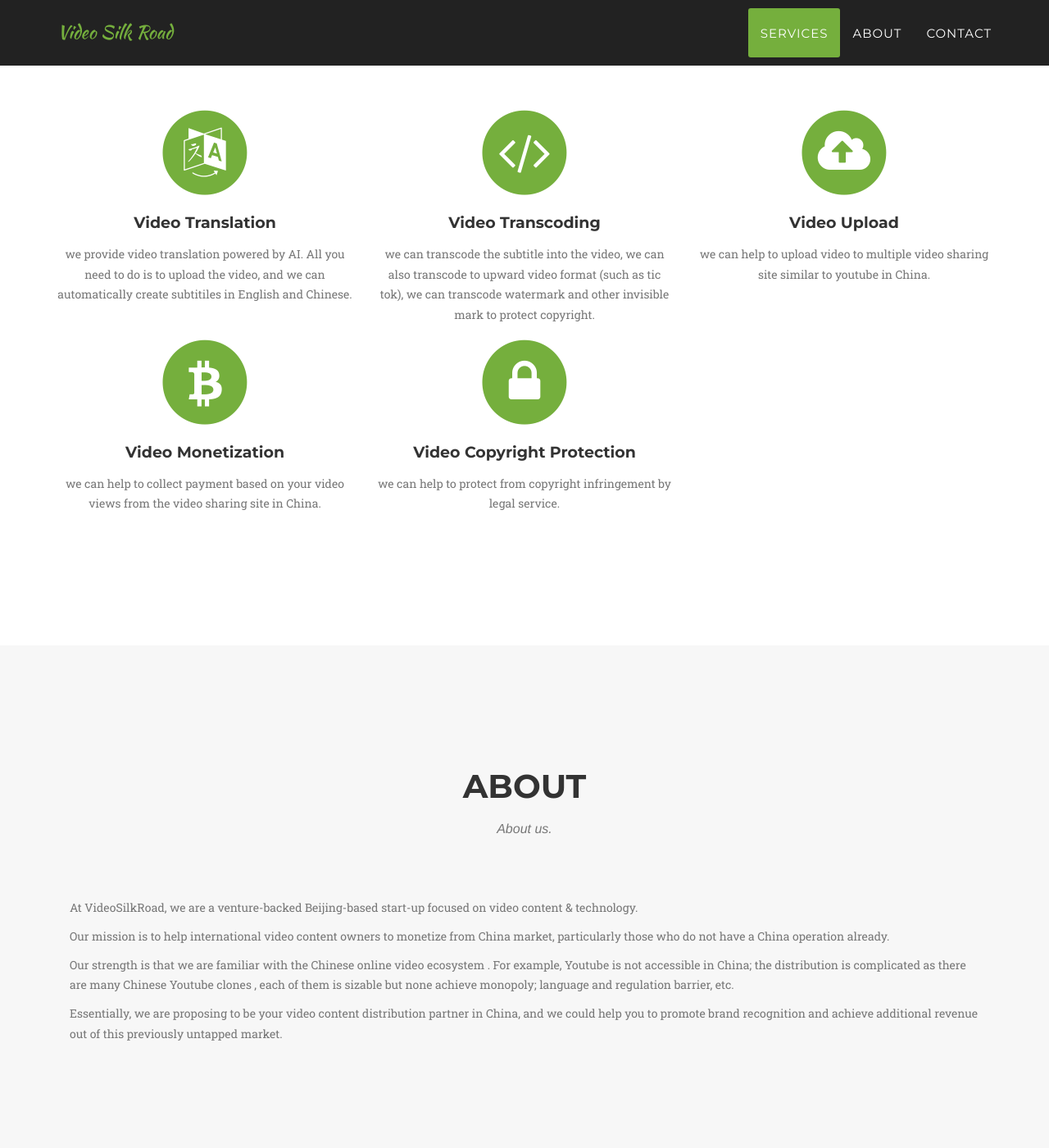
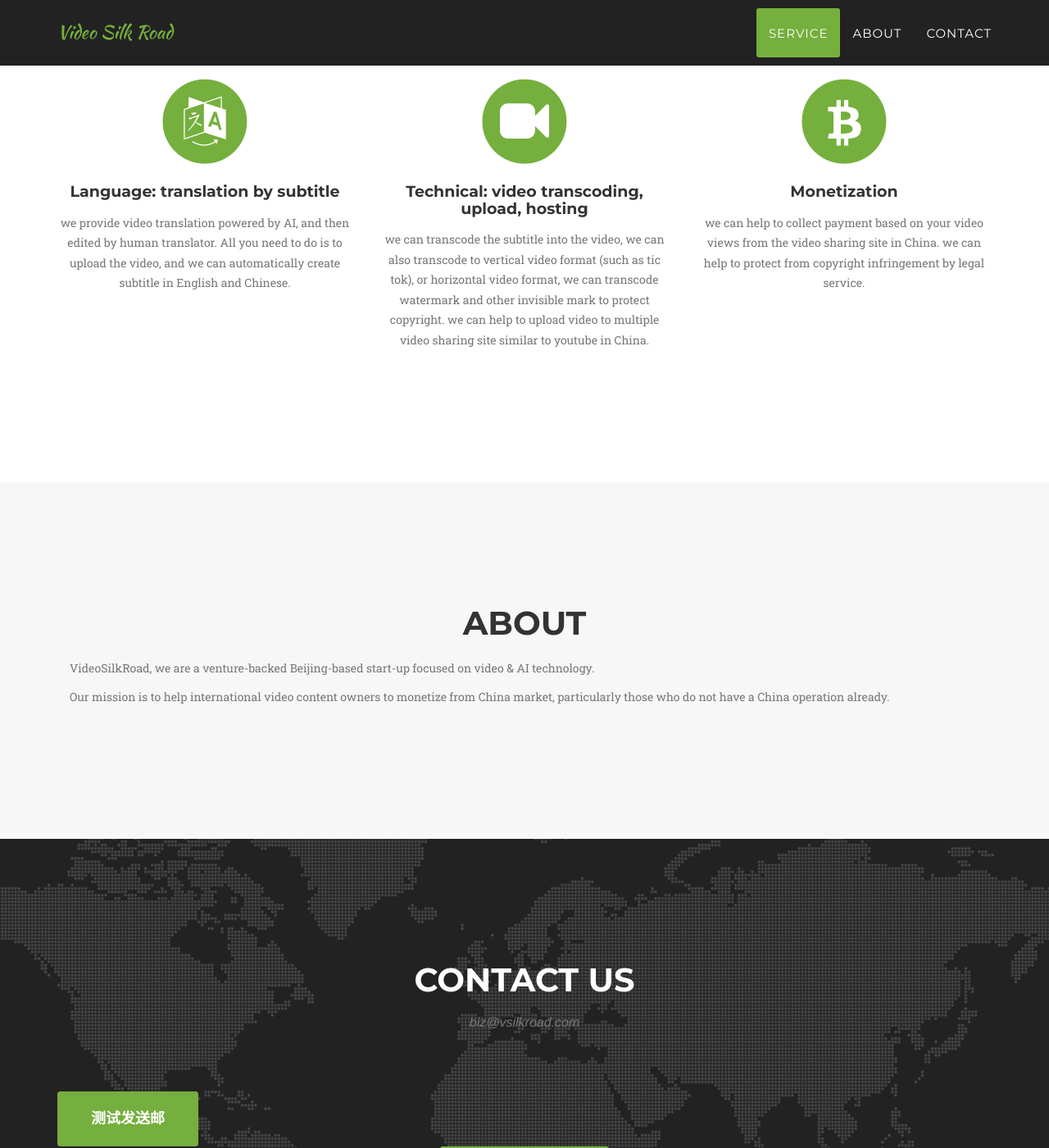
Before and after one commit to vsilkroad/vsilkroad.github.io, a Jekyll site: the page built from index.html, in a window 1280 px wide and 1400 px high, scrolled down 1088 px. Shown: the whole window at 82% size. Built offline with Jekyll 4.4.1, drawn with Linux system fonts in a browser that asks for light colours; some web fonts are replaced.

Commit message:
Feat: test mail

```diff
--- a/_includes/about.html
+++ b/_includes/about.html
@@ -4,12 +4,10 @@
             <div class="row">
                 <div class="col-lg-12 text-center">
                     <h2 class="section-heading">About</h2>
-                    <h3 class="section-subheading text-muted">About us.</h3>
+                    <h3></h3>
                     <div class="col-lg-12 text-left">
-                        <p class="text-muted">At VideoSilkRoad, we are a venture-backed Beijing-based start-up focused on video content & technology.</p>
+                        <p class="text-muted">VideoSilkRoad, we are a venture-backed Beijing-based start-up focused on video & AI technology.</p>
                                         <p class="text-muted">Our mission is to help international video content owners to monetize from China market, particularly those who do not have a China operation already.</p>
-                                        <p class="text-muted">Our strength is that we are familiar with the Chinese online video ecosystem . For example, Youtube is not accessible in China; the distribution is complicated as there are many Chinese Youtube clones , each of them is sizable but none achieve monopoly; language and regulation barrier, etc.</p>
-                                        <p class="text-muted">Essentially, we are proposing to be your video content distribution partner in China,  and we could help you to promote brand recognition and achieve additional revenue out of this previously untapped market.</p>
                     </div>
                 </div>
             </div>
--- a/_includes/contact.html
+++ b/_includes/contact.html
@@ -8,6 +8,10 @@
             </div>
             <div class="row">
                 <div class="col-lg-12">
+                    <a class="btn btn-xl" href="mailto:biz@vsilkroad.com?subject=测试发邮件&body=就是一个测试邮件">
+                		测试发送邮
+              		</a>
+
                     <form name="sentMessage" id="contactForm" novalidate method="post" action="mailto:biz@vsilkroad.com" enctype="text/plain">
                         <div class="row">
                             <div class="col-lg-12 text-center">
--- a/_includes/header.html
+++ b/_includes/header.html
@@ -19,7 +19,7 @@
                         <a href="#page-top"></a>
                     </li>
                     <li>
-                        <a class="page-scroll" href="#services">Services</a>
+                        <a class="page-scroll" href="#services">Service</a>
                     </li>
                     <li>
                         <a class="page-scroll" href="#about">About</a>
--- a/_includes/services.html
+++ b/_includes/services.html
@@ -3,8 +3,8 @@
         <div class="container">
             <div class="row">
                 <div class="col-lg-12 text-center">
-                    <h2 class="section-heading">Services</h2>
-                    <h3 class="section-subheading text-muted">Our services</h3>
+                    <h2 class="section-heading">Service</h2>
+                    <h3 class="section-subheading text-muted"></h3>
                 </div>
             </div>
             <div class="row text-center">
@@ -13,42 +13,24 @@
                         <i class="fa fa-circle fa-stack-2x text-primary"></i>
                         <i class="fa fa-language fa-stack-1x fa-inverse"></i>
                     </span>
-                    <h4 class="service-heading">Video Translation</h4>
-                    <p class="text-muted">we provide video translation powered by AI. All you need to do is to upload the video, and we can automatically create subtitiles in English and Chinese.</p>
+                    <h4 class="service-heading">Language: translation by subtitle</h4>
+                    <p class="text-muted">we provide video translation powered by AI, and then edited by human translator. All you need to do is to upload the video, and we can automatically create subtitle in English and Chinese.</p>
                 </div>
                 <div class="col-md-4">
                     <span class="fa-stack fa-4x">
                         <i class="fa fa-circle fa-stack-2x text-primary"></i>
-                        <i class="fa fa-code fa-stack-1x fa-inverse"></i>
+                        <i class="fa fa-video-camera fa-stack-1x fa-inverse"></i>
                     </span>
-                    <h4 class="service-heading">Video Transcoding</h4>
-                    <p class="text-muted">we can transcode the subtitle into the video, we can also transcode to upward video format (such as tic tok), we can transcode watermark and other invisible mark to protect copyright.</p>
+                    <h4 class="service-heading">Technical: video transcoding, upload, hosting</h4>
+                    <p class="text-muted">we can transcode the subtitle into the video, we can also transcode to vertical video format (such as tic tok), or horizontal video format, we can transcode watermark and other invisible mark to protect copyright. we can help to upload video to multiple video sharing site similar to youtube in China.</p>
                 </div>
-                <div class="col-md-4">
-                    <span class="fa-stack fa-4x">
-                        <i class="fa fa-circle fa-stack-2x text-primary"></i>
-                        <i class="fa fa-cloud-upload fa-stack-1x fa-inverse"></i>
-                    </span>
-                    <h4 class="service-heading">Video Upload</h4>
-                    <p class="text-muted">we can help to upload video to multiple video sharing site similar to youtube in China.</p>
-                </div>
-            </div>
-            <div class="row text-center">
                 <div class="col-md-4">
                     <span class="fa-stack fa-4x">
                         <i class="fa fa-circle fa-stack-2x text-primary"></i>
                         <i class="fa fa-bitcoin fa-stack-1x fa-inverse"></i>
                     </span>
-                    <h4 class="service-heading">Video Monetization</h4>
-                    <p class="text-muted">we can help to collect payment based on your video views from the video sharing site in China.</p>
-                </div>
-                <div class="col-md-4">
-                    <span class="fa-stack fa-4x">
-                        <i class="fa fa-circle fa-stack-2x text-primary"></i>
-                        <i class="fa fa-lock fa-stack-1x fa-inverse"></i>
-                    </span>
-                    <h4 class="service-heading">Video Copyright Protection</h4>
-                    <p class="text-muted">we can help to protect from copyright infringement by legal service.</p>
+                    <h4 class="service-heading">Monetization</h4>
+                    <p class="text-muted">we can help to collect payment based on your video views from the video sharing site in China. we can help to protect from copyright infringement by legal service.</p>
                 </div>
             </div>
         </div>
```
